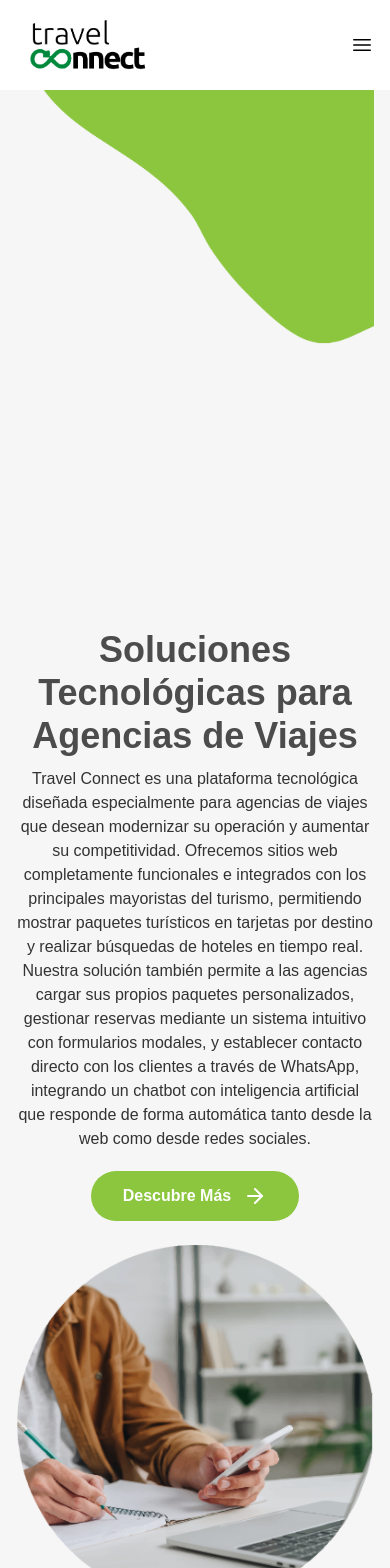
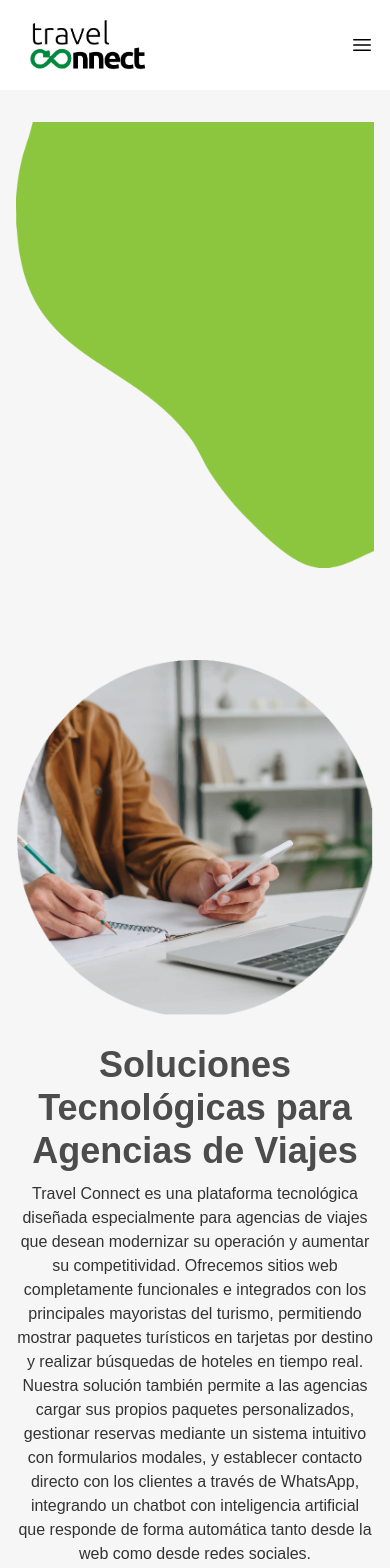
Before and after one commit to paolanovick/travel-connect-frontend, a React (Create React App) app: page / in a window 390 px wide. Shown: the top 1568 px of the page. Built offline with nearby package versions, Linux system fonts and the light colour scheme.

Commit message:
css 4 y div

```diff
--- a/src/App.css
+++ b/src/App.css
@@ -138,42 +138,62 @@ nav {
   position: relative;
 }
 
-/* CAMBIO AQUÍ: Hacer la imagen de fondo responsiva */
+/* Background siempre en la parte superior derecha */
 .home-bannerImage-container {
   position: absolute;
-  top: -100px;
-  right: -170px;
+  top: 0;
+  right: 0;
   z-index: -2;
   max-width: 700px;
+  width: 50%;
+  height: 100%;
+}
+
+.home-bannerImage-container img {
+  width: 100%;
+  height: 100%;
+  object-fit: cover;
 }
 
 /* Hacer la imagen responsiva en pantallas medianas */
 @media (max-width: 1200px) {
   .home-bannerImage-container {
-    top: -50px;
-    right: -100px;
-    max-width: 500px;
+    width: 60%;
   }
 }
 
 /* Hacer la imagen responsiva en pantallas pequeñas */
 @media (max-width: 800px) {
   .home-bannerImage-container {
-    top: -30px;
-    right: -50px;
-    max-width: 350px;
+    width: 70%;
   }
 }
 
-/* En pantallas muy pequeñas, ajustar posición del background */
+/* En pantallas muy pequeñas, mantener background arriba */
 @media (max-width: 600px) {
+  .home-banner-container {
+    flex-direction: column;
+    padding: 1rem;
+  }
+
   .home-bannerImage-container {
     position: absolute;
-    top: 50%;
-    right: -50px;
-    transform: translateY(-50%);
-    max-width: 60%;
+    top: 0;
+    right: 0;
+    width: 100%;
+    height: 60%;
     z-index: -2;
+  }
+
+  .home-image-section {
+    z-index: 1;
+    margin-top: 2rem;
+  }
+
+  .home-text-section {
+    z-index: 2;
+    margin-top: auto;
+    order: 2;
   }
 }
 
```
